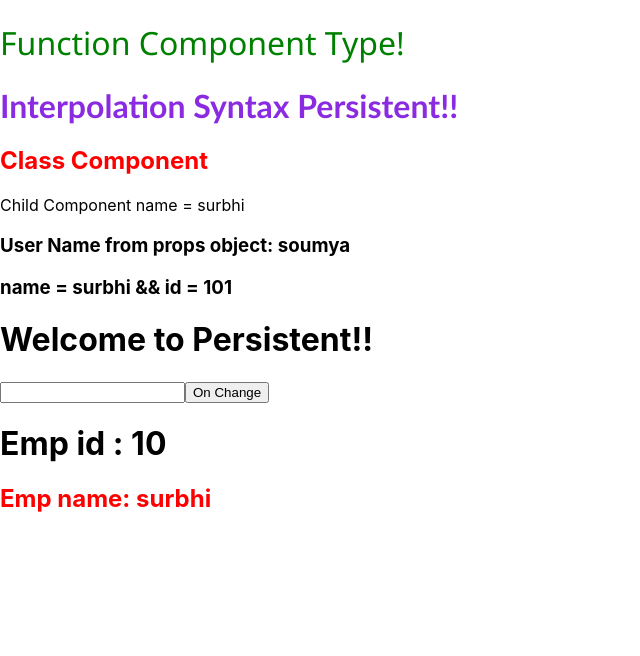
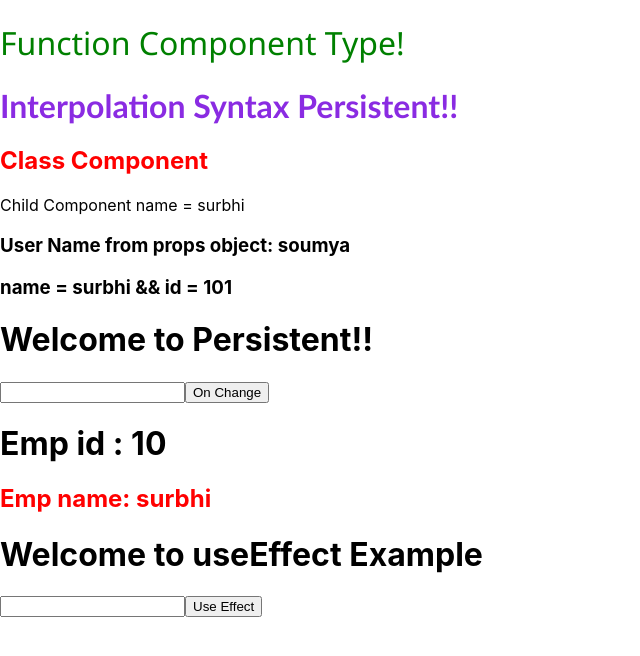
Before and after one commit to surbhi12sharma/React_project, a React (Create React App) app: page / in a window 1280 px wide. Shown: the top 656 px of the page, without its empty margins (0-640 px from the left). Built offline with nearby package versions, Linux system fonts and the light colour scheme.

Commit message:
UesEffect  more example

```diff
--- a/src/App.js
+++ b/src/App.js
@@ -3,6 +3,7 @@ import './App.css';
 import Classtype, {Functiontype} from './ComponentType/componnettype.js'
 import Profile from './props/profileComponent';
 import MessageComponent from './Day2/states/MessageComponent';
+import UseEffectExample from './Day2/states/useEffectExample';
 
 function App() {
   let user = {empid: 10, empName: 'surbhi'}
@@ -11,8 +12,9 @@ function App() {
       <Functiontype />
       <Classtype />
       <Profile userName = 'surbhi'  userId = '101' />
+      <MessageComponent user = {user}/>
 
-      <MessageComponent user = {user}/>
+      <UseEffectExample/>
     </div>
     // <div className="App">
     //   <header className="App-header">
--- /dev/null
+++ b/src/Day2/states/useEffectExample.js
@@ -0,0 +1,47 @@
+import { useEffect, useRef, useState } from "react";
+
+function UseEffectExample(){
+    let [message, setMessage] = useState('Welcome to useEffect Example')
+    let messvalue = useRef()
+    // let isInitialRender = true; //On state change component is re-render so isInitialRender
+    //getting re-initialized to true again . so we need to use useRef.
+    let isInitialRender = useRef(true)
+    console.log('component render')
+
+    useEffect(()=>{
+        console.log('api Call')
+    }) //It will be called at initial render
+
+    useEffect(()=>{
+        if(isInitialRender.current){
+            console.log('Initial Render...')
+            isInitialRender.current = false
+        }
+        else{
+            console.log('Message Change')
+        }
+    },[message]) // It will be called when message change! as well as initial render
+
+
+    useEffect(()=>{
+        let t = setTimeout(()=>{console.log('In setTimeout')},10)
+
+        return()=>{
+            // console('In return statmen/t')
+            clearTimeout(t)
+        }
+    },[])
+
+    return(
+        <>
+            <h1>{message}</h1>
+            <input type='text' ref={messvalue}></input>
+            <button onClick={()=>{
+                setMessage(messvalue.current.value)
+            }}>Use Effect</button>
+        </>
+
+    )
+}
+
+export default UseEffectExample;
--- a/src/index.js
+++ b/src/index.js
@@ -6,9 +6,9 @@ import reportWebVitals from './reportWebVitals';
 
 const root = ReactDOM.createRoot(document.getElementById('root'));
 root.render(
-  <React.StrictMode>
+  // <React.StrictMode>
     <App />
-  </React.StrictMode>
+  // </React.StrictMode>
 );
 
 // If you want to start measuring performance in your app, pass a function
```
